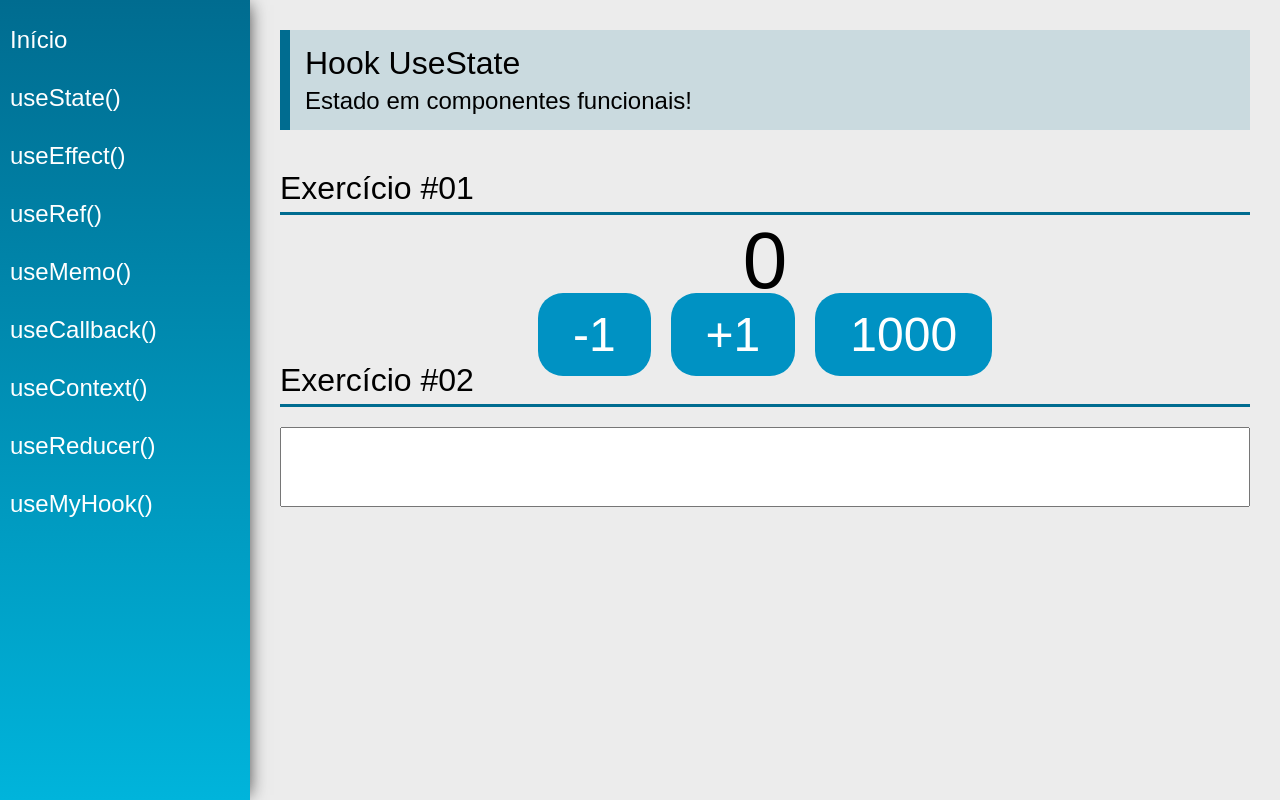
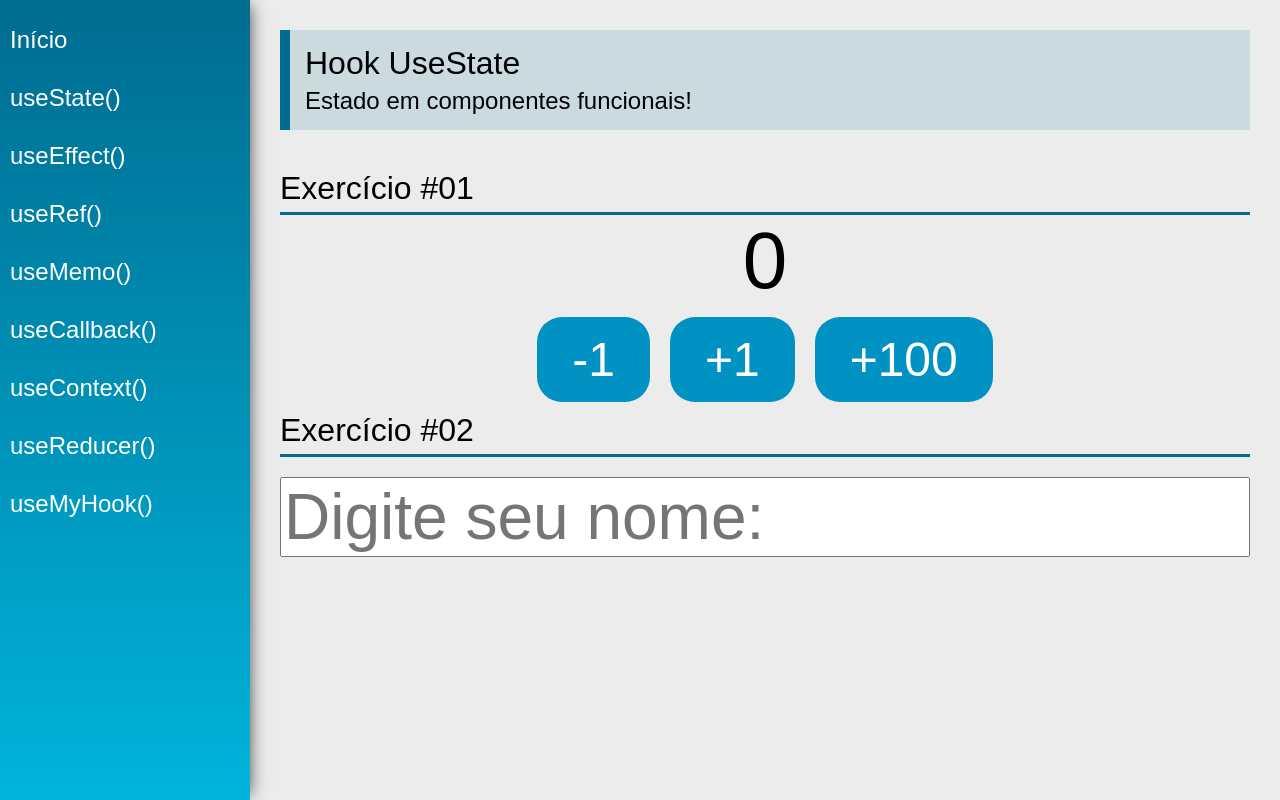
Before and after one commit to robertofortes23/React-hooks, a React (Create React App) app: page /useState in a window 1280 px wide. Built offline with nearby package versions, Linux system fonts and the light colour scheme.

Commit message:
useState

```diff
--- a/src/views/examples/UseState.jsx
+++ b/src/views/examples/UseState.jsx
@@ -1,30 +1,36 @@
 import React, { useState } from 'react'
 import PageTitle from '../../components/layout/PageTitle'
-import SectionTitle from "../../components/layout/SectionTitle";
+import SectionTitle from '../../components/layout/SectionTitle'
 
 const UseState = (props) => {
-
     const [count, setCount] = useState(0)
-    const [name, setName] = useState('')
+    const [name, setName] = useState("")
 
     return (
         <div className="UseState">
-            <PageTitle title="Hook UseState" subtitle="Estado em componentes funcionais!"/>
+            <PageTitle
+                title="Hook UseState"
+                subtitle="Estado em componentes funcionais!" />
 
-            <SectionTitle title="Exercício #01"/>
+            <SectionTitle title="Exercício #01" />
+            <div className="center">
+                <span className="text">{count}</span>
+                <di>
+                    <button className="btn"
+                        onClick={() => setCount(count - 1)}>-1</button>
+                    <button className="btn"
+                        onClick={() => setCount(count + 1)}>+1</button>
+                    <button className="btn"
+                        onClick={() => setCount(currect => currect + 100)}>+100</button>
+                </di>
 
-            <div className="center">
-                <span className='text'>{count}</span>
-                <div>
-                    <buton className="btn" onClick={() => setCount(count - 1)}>-1</buton>
-                    <buton className="btn" onClick={() => setCount(count + 1)}>+1</buton>
-                    <buton className="btn" onClick={() => setCount(current => current + 1000)}>1000</buton>
-                </div>
             </div>
 
-            <SectionTitle title="Exercício #02"/>
-            <input type="text" className="input" value={name} onChange={e => setName(e.target.value)}/>
-            <span className='text'>{name}</span>
+            <SectionTitle title="Exercício #02" />
+
+            <input type="text" className="input"
+                value={name} placeholder="Digite seu nome:" onChange={e => setName(e.target.value)} />
+            <span className="text">{name}</span>
         </div>
     )
 }
```
